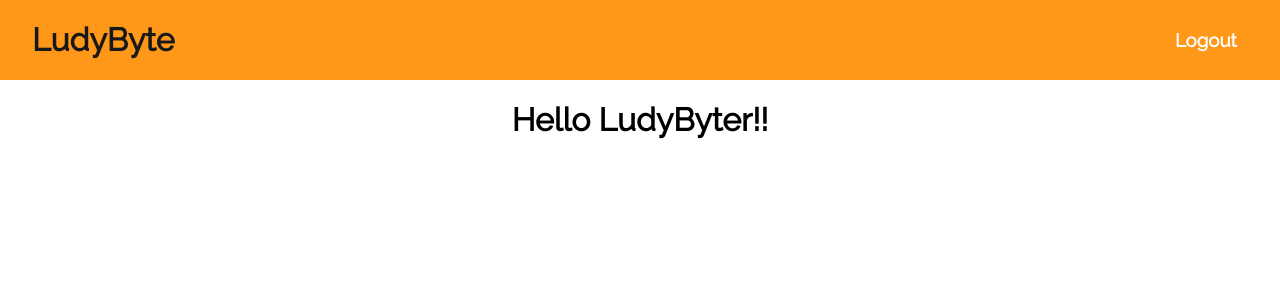
After one commit to team-anduril/ludybyte, a PHP site: page /dashboard.html in a window 1280 px wide. The commit adds this page. Shown: the top 300 px of the page. Run offline with PHP 8.4, Linux system fonts and the light colour scheme.

Commit message:
add dashboard and little refactoring

```diff
--- /dev/null
+++ b/dashboard.html
@@ -0,0 +1,25 @@
+<!DOCTYPE html>
+<html lang="en">
+  <head>
+    <meta charset="UTF-8" />
+    <meta name="viewport" content="width=device-width, initial-scale=1.0" />
+    <meta http-equiv="X-UA-Compatible" content="ie=edge" />
+    <title>LudyByte | Dashboard</title>
+    <link
+      href="https://fonts.googleapis.com/css?family=Montserrat:200i,300,400&amp;display=swap"
+      rel="stylesheet"
+    />
+    <link
+      href="https://fonts.googleapis.com/css?family=Raleway:200i,300,400&amp;display=swap"
+      rel="stylesheet"
+    />
+    <link rel="stylesheet" href="styles/dashboard.css" />
+  </head>
+  <body>
+    <div class="navbar">
+      <h1>LudyByte</h1>
+      <h3><a href="index.html">Logout</a></h3>
+    </div>
+    <h1 class="text-center">Hello LudyByter!!</h1>
+  </body>
+</html>
--- /dev/null
+++ b/styles/dashboard.css
@@ -0,0 +1,45 @@
+body {
+  padding: 0;
+  margin: 0;
+  box-sizing: border-box;
+ font-family: "Raleway", 'Segoe UI', sans-serif;
+}
+
+
+/* Text */
+.text-center {
+    text-align: center;
+}
+
+/* Dashboard navbar */
+.navbar {
+  display: flex;
+  justify-content: space-between;
+  align-items: center;
+  padding: 0 2rem;
+  z-index: 1;
+  /* width: 100%; */
+  opacity: 0.9;
+  margin-bottom: 1rem;
+  background-color: #ff8c00;
+}
+
+.navbar ul {
+  display: flex;
+}
+
+.navbar a {
+  color: #fff;
+  padding: 0.45rem;
+  margin: 0 0.25rem;
+  text-decoration: none;
+}
+
+.navbar a:hover {
+  color: #f4f4f4;
+}
+
+
+ul {
+  list-style: none;
+}
```
Also changed, not shown: index.html (+17 -15 lines), styles/index.css (+8 -0 lines), js/index.js (renamed from scripts/index.js), 1 other file.
